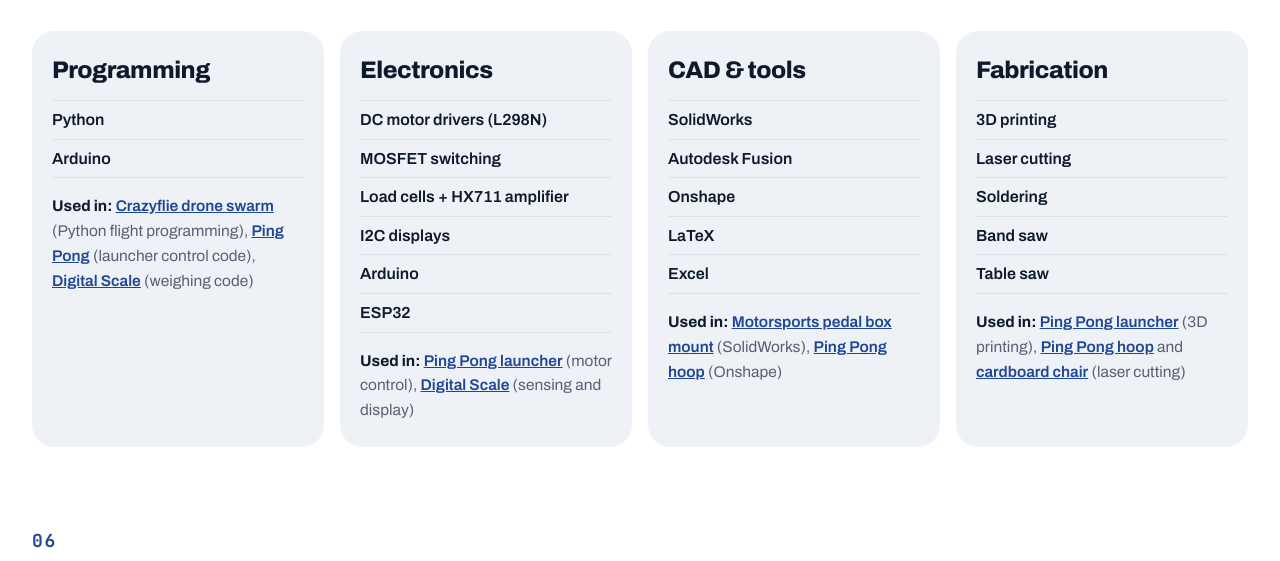
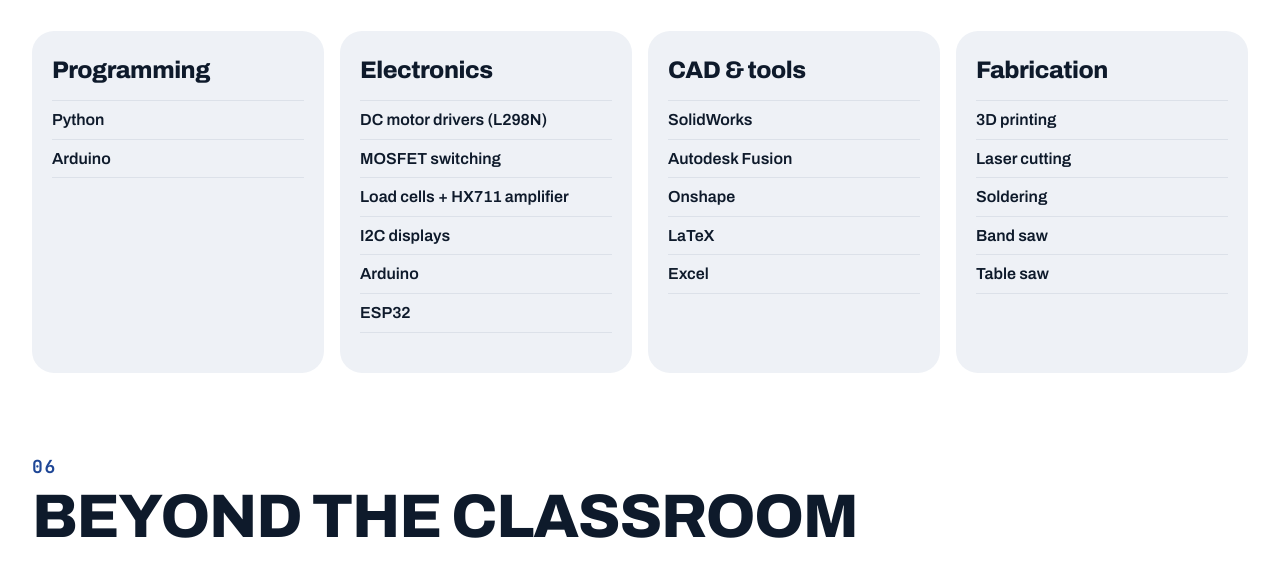
Before and after one commit to riobenyehoshua/portfolio, a plain HTML site: page index.html in a window 1280 px wide. Shown: the part 5304-5865 px from the top of the page. Drawn offline with Linux system fonts and the light colour scheme.

Commit message:
Skills: remove "Used in" lines
Co-Authored-By: Claude Opus 5.5 <noreply@anthropic.com>

```diff
--- a/index.html
+++ b/index.html
@@ -103,10 +103,10 @@
 <section id="skills"><div class="wrap">
   <div class="stitle"><span class="mono">05</span><h2>Skills</h2></div>
   <div class="skills rv">
-    <div><h3>Programming</h3><div><ul><li>Python</li><li>Arduino</li></ul><p class="small"><b>Used in:</b> <a href="#current">Crazyflie drone swarm</a> (Python flight programming), <a href="ping-pong.html">Ping Pong</a> (launcher control code), <a href="load-cell-scale.html">Digital Scale</a> (weighing code)</p></div></div>
-    <div><h3>Electronics</h3><div><ul><li>DC motor drivers (L298N)</li><li>MOSFET switching</li><li>Load cells + HX711 amplifier</li><li>I2C displays</li><li>Arduino</li><li>ESP32</li></ul><p class="small"><b>Used in:</b> <a href="ping-pong.html">Ping Pong launcher</a> (motor control), <a href="load-cell-scale.html">Digital Scale</a> (sensing and display)</p></div></div>
-    <div><h3>CAD &amp; tools</h3><div><ul><li>SolidWorks</li><li>Autodesk Fusion</li><li>Onshape</li><li>LaTeX</li><li>Excel</li></ul><p class="small"><b>Used in:</b> <a href="#current">Motorsports pedal box mount</a> (SolidWorks), <a href="ping-pong.html">Ping Pong hoop</a> (Onshape)</p></div></div>
-    <div><h3>Fabrication</h3><div><ul><li>3D printing</li><li>Laser cutting</li><li>Soldering</li><li>Band saw</li><li>Table saw</li></ul><p class="small"><b>Used in:</b> <a href="ping-pong.html">Ping Pong launcher</a> (3D printing), <a href="ping-pong.html">Ping Pong hoop</a> and <a href="shop.html#chair">cardboard chair</a> (laser cutting)</p></div></div>
+    <div><h3>Programming</h3><div><ul><li>Python</li><li>Arduino</li></ul></div></div>
+    <div><h3>Electronics</h3><div><ul><li>DC motor drivers (L298N)</li><li>MOSFET switching</li><li>Load cells + HX711 amplifier</li><li>I2C displays</li><li>Arduino</li><li>ESP32</li></ul></div></div>
+    <div><h3>CAD &amp; tools</h3><div><ul><li>SolidWorks</li><li>Autodesk Fusion</li><li>Onshape</li><li>LaTeX</li><li>Excel</li></ul></div></div>
+    <div><h3>Fabrication</h3><div><ul><li>3D printing</li><li>Laser cutting</li><li>Soldering</li><li>Band saw</li><li>Table saw</li></ul></div></div>
   </div>
 </div></section>
 
```
